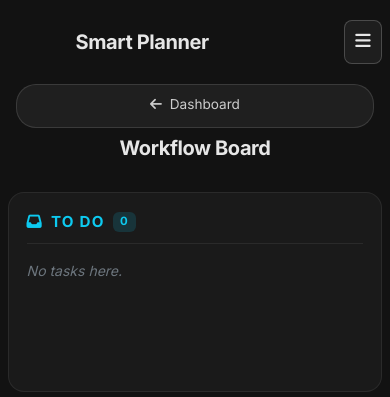
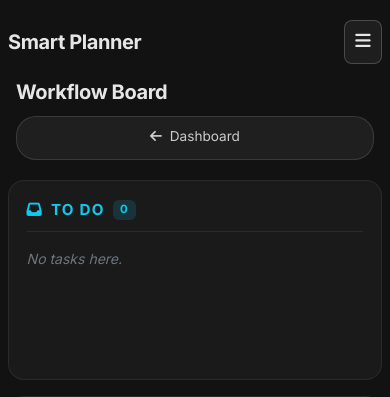
Before and after one commit to sachink8n/Smart-Planner, a Django app: page /kanban/ in a window 390 px wide. Shown: the top 397 px of the page. Run offline with Django 5.2, Linux system fonts and the light colour scheme; the visitor is signed in with stand-in values (Sample User, id 1); data comes from the database, SQL or seed files in the repository; data that the repository does not hold is empty; some libraries are stand-ins or nearby versions.

Commit message:
Fix mobile: password field, navbar brand, kanban header, verify OTP layout

```diff
--- a/core/templates/core/base.html
+++ b/core/templates/core/base.html
@@ -588,15 +588,21 @@
                 padding-right: 12px;
             }
             .navbar {
-                padding-bottom: 1.25rem;
+                padding-bottom: 1rem;
+            }
+            .navbar .container-fluid {
+                display: flex;
+                align-items: center;
+                justify-content: space-between;
             }
             .navbar-brand {
                 position: static;
                 transform: none;
-                font-size: 1.45rem;
-                margin: 0 auto;
-                text-align: center;
+                font-size: 1.35rem;
+                margin: 0;
+                text-align: left;
                 line-height: 1.1;
+                flex: 1;
             }
 
             /* --- Force Bootstrap cols to full width on mobile --- */
@@ -673,25 +679,8 @@
             .mobile-header-actions .btn {
                 width: 100%;
             }
-            /* Also stack any inline d-flex headers with justify-between */
-            .d-flex.justify-content-between.align-items-center.mb-4 {
-                flex-direction: column;
-                align-items: stretch !important;
-                gap: 0.75rem;
-            }
-            .d-flex.justify-content-between.align-items-center.mb-4 > div {
-                display: flex;
-                flex-direction: column;
-                gap: 0.5rem;
-            }
-            .d-flex.justify-content-between.align-items-center.mb-4 > div .btn {
-                width: 100%;
-                margin: 0 !important;
-            }
-            .d-flex.justify-content-end.gap-2.mb-4 {
-                flex-direction: column;
-            }
-            .d-flex.justify-content-end.gap-2.mb-4 .btn {
+            /* Stack mobile-header only (not ALL d-flex containers) */
+            .mobile-header-actions .btn {
                 width: 100%;
             }
 
--- a/core/templates/core/kanban_board.html
+++ b/core/templates/core/kanban_board.html
@@ -4,12 +4,13 @@
 <div class="container-fluid px-2 px-md-0">
 
     <!-- Header Row -->
-    <div class="d-flex align-items-center justify-content-between mb-4 flex-wrap gap-2">
-        <a href="{% url 'personal_dashboard' %}" class="btn btn-sm btn-back">
-            <i class="fas fa-arrow-left me-1"></i> Dashboard
-        </a>
-        <h1 class="main-title mb-0 flex-grow-1 text-center">Workflow Board</h1>
-        <div style="width: 110px;"></div><!-- spacer to center title -->
+    <div class="mobile-header">
+        <h1 class="main-title mb-0">Workflow Board</h1>
+        <div class="mobile-header-actions">
+            <a href="{% url 'personal_dashboard' %}" class="btn btn-sm btn-back">
+                <i class="fas fa-arrow-left me-1"></i> Dashboard
+            </a>
+        </div>
     </div>
 
     {% if messages %}
--- a/core/templates/core/verify_otp.html
+++ b/core/templates/core/verify_otp.html
@@ -1,8 +1,8 @@
 {% extends 'core/base.html' %}
 {% block content %}
-<div class="row justify-content-center align-items-center" style="min-height: 80vh;">
-    <div class="col-md-5">
-        <div class="card border-0 shadow-lg p-4" style="background: #1e1e1e; border-radius: 20px; border-top: 5px solid #0dcaf0 !important;">
+<div class="auth-shell">
+    <div>
+        <div class="auth-card mx-auto">
             <div class="text-center mb-4">
                 <h3 class="text-white fw-bold">Verify Account</h3>
                 <p class="text-secondary small">Bhai, apni email check kar aur 6-digit code yahan daal.</p>
```
Also changed, not shown: other parts of core/templates/core/base.html (+23 -5 lines).
